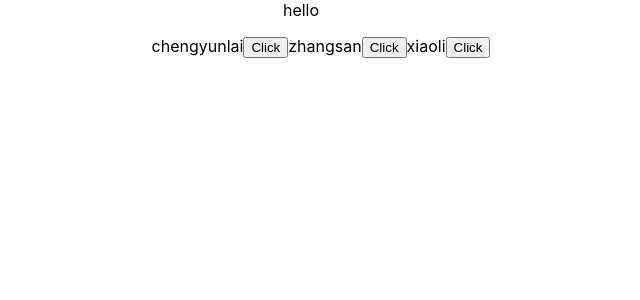
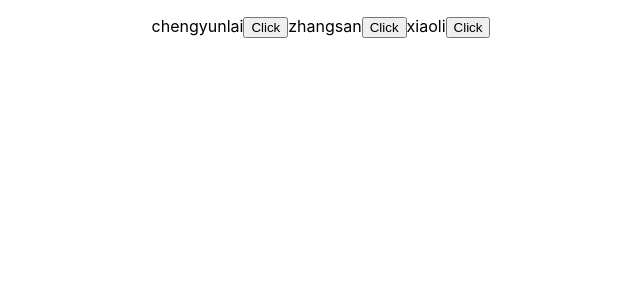
Before and after one commit to Chengyunlai/react-basic, a React (Create React App) app: page / in a window 1280 px wide. Shown: the top 300 px of the page, without its empty margins (339-979 px from the left). Built offline with nearby package versions, Linux system fonts and the light colour scheme.

Commit message:
条件渲染

```diff
--- a/src/App.js
+++ b/src/App.js
@@ -12,10 +12,12 @@ function Button(){
   )
 }
 
+const falg = false
+
 function App() {
   return (
     <div className="App">
-      {"hello"}
+      { falg && "hello"}
       <ul>
         {students.map(item =><item key={item.id}>{item.name}<Button></Button></item>)}
       </ul>
```
